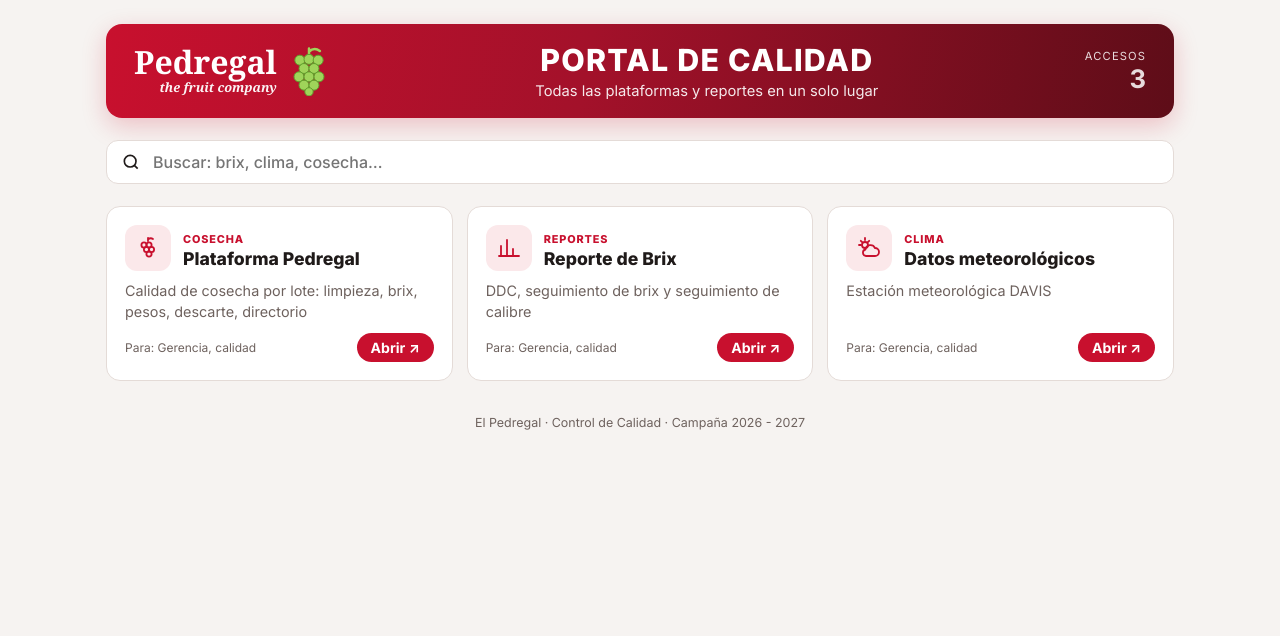
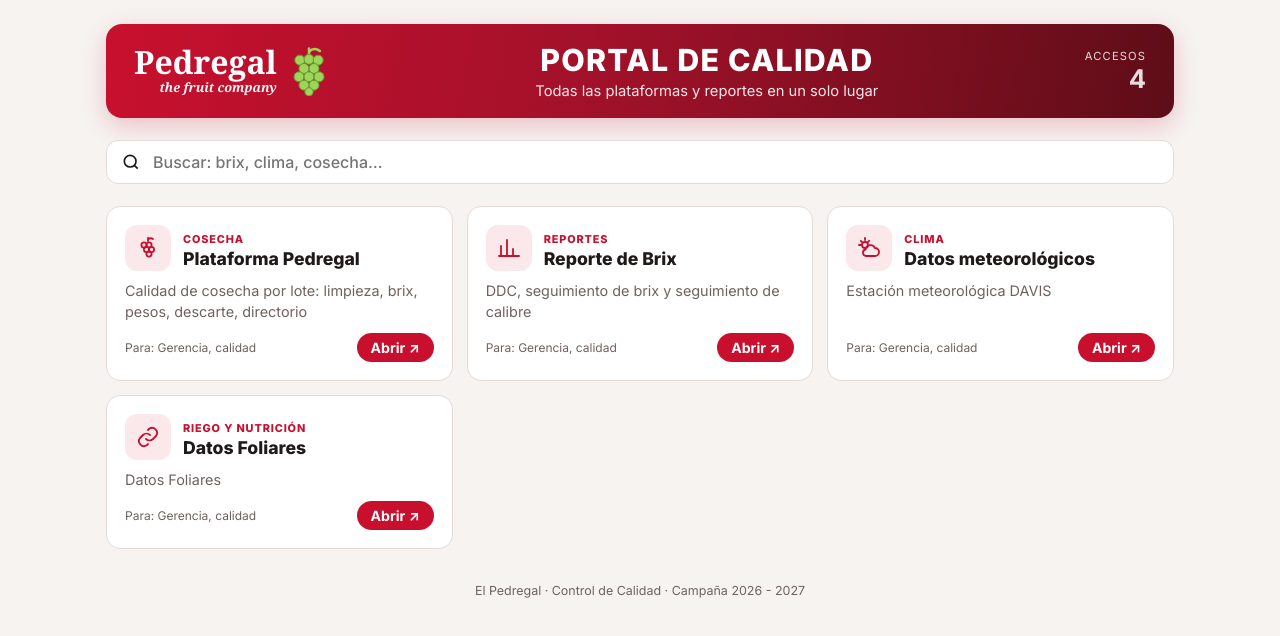
Before and after one commit to omartel-crypto/portal-pedregal, a plain HTML site: page index.html in a window 1280 px wide. Drawn offline with Linux system fonts and the light colour scheme.

Commit message:
Fix formatting and add new report links in index.html

```diff
--- a/index.html
+++ b/index.html
@@ -59,7 +59,8 @@ const LINKS = [
   {cat: "Reportes", nombre: "Reporte de Brix",      link: "https://brix-pedregal.streamlit.app/",
    desc: "DDC, seguimiento de brix y seguimiento de calibre", quien: "Gerencia, calidad", orden: 2},
   {cat: "Clima",    nombre: "Datos meteorológicos", link: "https://datosmeteorologico-nappgybsupiymp6tcqz2aac.streamlit.app/",
-   desc: "Estación meteorológica DAVIS", quien: "Gerencia, calidad", orden: 3},
+   desc: "Estación meteorológica DAVIS", quien: "Gerencia, calidad", orden: 3},{cat: "Riego y Nutrición",    nombre: "Datos Foliares", link: "https://script.google.com/a/macros/elpedregalsa.com/s/AKfycbw3uu1EAbq0yPFrdasThO9EgKlmUO0HMXqEZyJ0HxhDG-xdTHhdMFf8Iq_r_FJatE_WDw/exec",
+   desc: "Datos Foliares", quien: "Gerencia, calidad", orden: 4},
 ];
 /* ========================================================================== */
 const ICON = {
```
